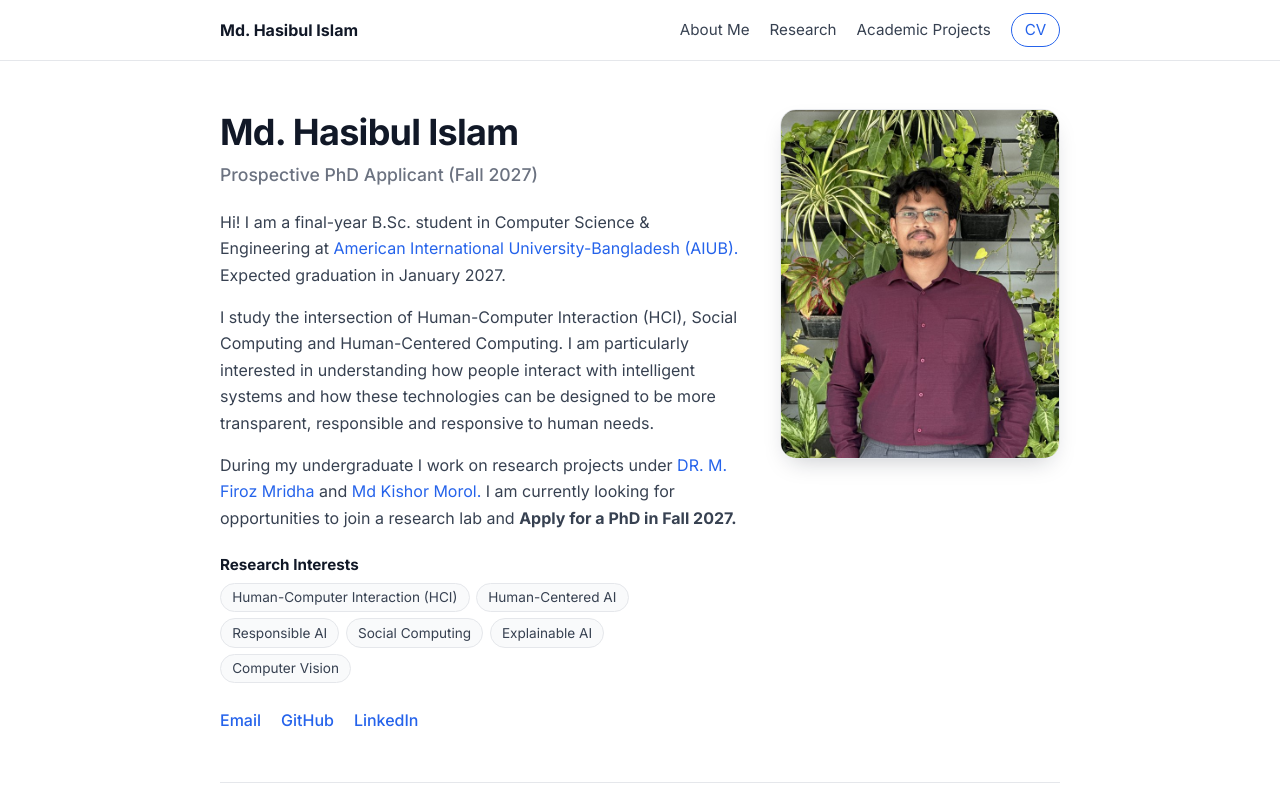
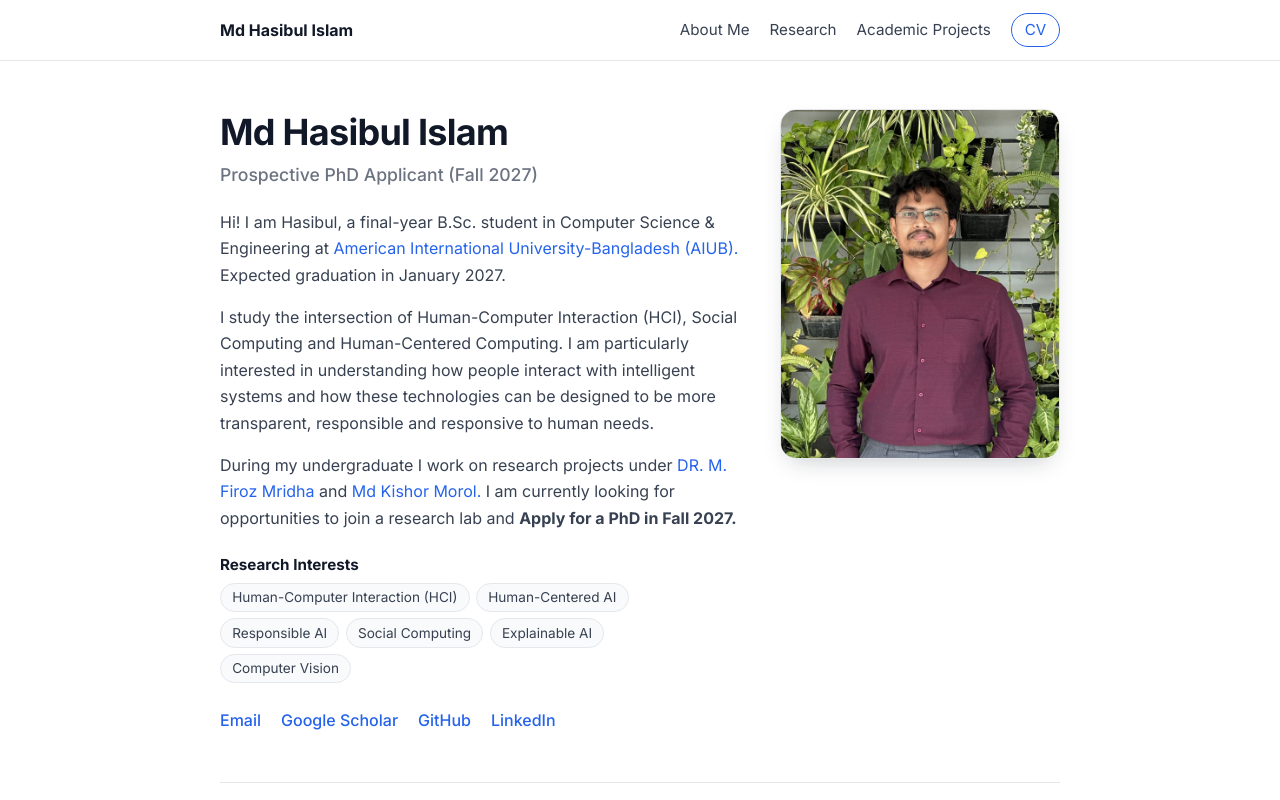
Before and after one commit to islamhasibul/islamhasibul.github.io, a plain HTML site: page index.html in a window 1280 px wide. Shown: the top 800 px of the page. Drawn offline with Linux system fonts and the light colour scheme.

Commit message:
Update name and CV link in index.html

```diff
--- a/index.html
+++ b/index.html
@@ -3,7 +3,7 @@
 <head>
   <meta charset="UTF-8">
   <meta name="viewport" content="width=device-width, initial-scale=1.0">
-  <title>Md. Hasibul Islam</title>
+  <title>Md Hasibul Islam</title>
   <meta name="description" content="Md. Hasibul Islam — CSE undergraduate at AIUB and prospective PhD applicant (Fall 2027) in Human-Computer Interaction, Human-Centered AI and Computer Vision.">
   <link rel="preconnect" href="https://fonts.googleapis.com">
   <link rel="preconnect" href="https://fonts.gstatic.com" crossorigin>
@@ -14,12 +14,12 @@
 
   <header class="nav">
     <div class="container nav-inner">
-      <a href="#about" class="nav-name">Md. Hasibul Islam</a>
+      <a href="#about" class="nav-name">Md Hasibul Islam</a>
       <nav class="nav-links">
         <a href="#about">About Me</a>
         <a href="#research">Research</a>
         <a href="#projects">Academic Projects</a>
-        <a href="assets/CV2.pdf" target="_blank" rel="noopener" class="nav-cv">CV</a>
+        <a href="assets/CV3.pdf" target="_blank" rel="noopener" class="nav-cv">CV</a>
       </nav>
     </div>
   </header>
@@ -29,10 +29,10 @@
     <!-- About Me -->
     <section id="about" class="hero">
       <div class="hero-text">
-        <h1>Md. Hasibul Islam</h1>
+        <h1>Md Hasibul Islam</h1>
         <p class="subtitle">Prospective PhD Applicant (Fall 2027)</p>
         <p>
-          Hi! I am a final-year B.Sc. student in Computer Science &amp; Engineering at
+          Hi! I am Hasibul, a final-year B.Sc. student in Computer Science &amp; Engineering at
           <a href="https://www.aiub.edu" target="_blank" rel="noopener">American International University-Bangladesh (AIUB).</a>
            Expected graduation in January 2027.
         </p>
@@ -63,6 +63,7 @@
         </div>
         <div class="quick-links">
           <a href="mailto:hasibulislam5464@gmail.com">Email</a>
+          <a href="https://scholar.google.com/citations?user=LMw6qq8AAAAJ&hl=en" target="_blank" rel="noopener">Google Scholar</a>
           <a href="https://github.com/hasibul-shant0" target="_blank" rel="noopener">GitHub</a>
           <a href="https://www.linkedin.com/in/md-hasibul-islam-9414362b7/" target="_blank" rel="noopener">LinkedIn</a>
         </div>
@@ -268,7 +269,7 @@
         <p><strong>Programming:</strong> C, C++, Python, R, Java &nbsp;·&nbsp; <strong>ML:</strong> PyTorch, TensorFlow &nbsp;·&nbsp; <strong>Data:</strong> NumPy, Pandas, Matplotlib, Seaborn, Plotly &nbsp;·&nbsp; <strong>Tools:</strong> Git, LaTeX</p>
       </div>
 
-      <a href="assets/CV2.pdf" target="_blank" rel="noopener" class="btn">View / Download CV </a>
+      <a href="assets/CV3.pdf" target="_blank" rel="noopener" class="btn">View / Download CV </a>
     </section>
 
   </main>
```
